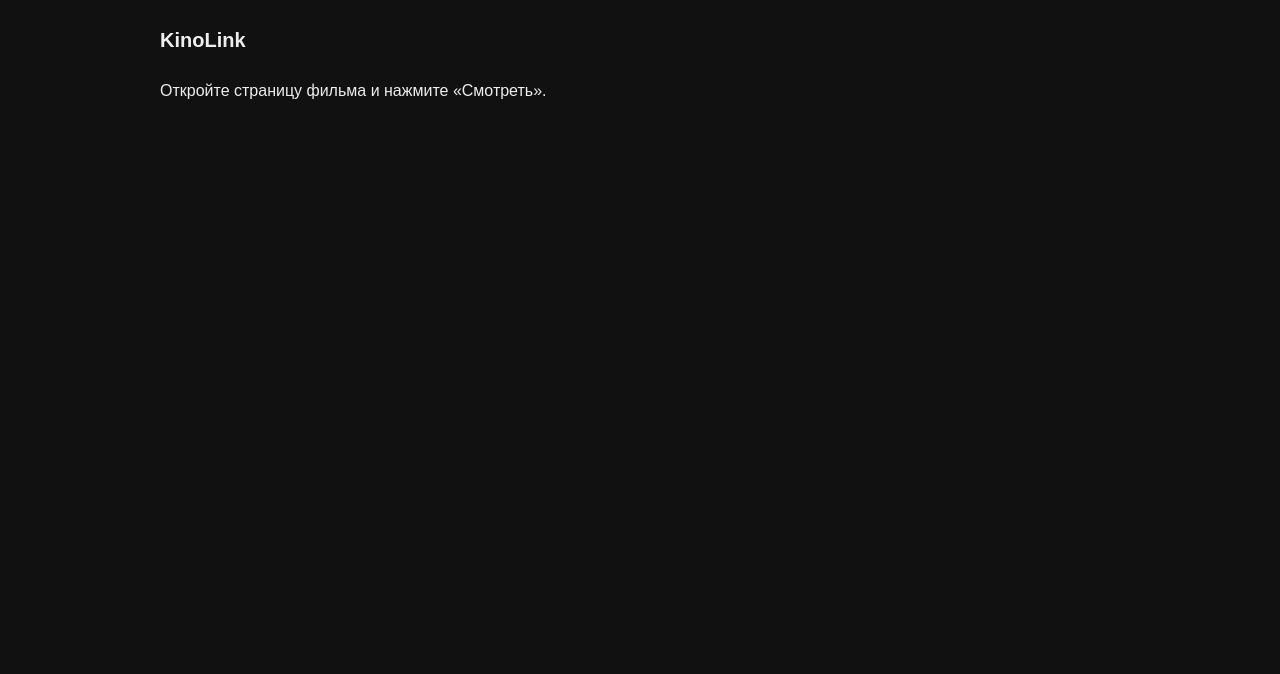
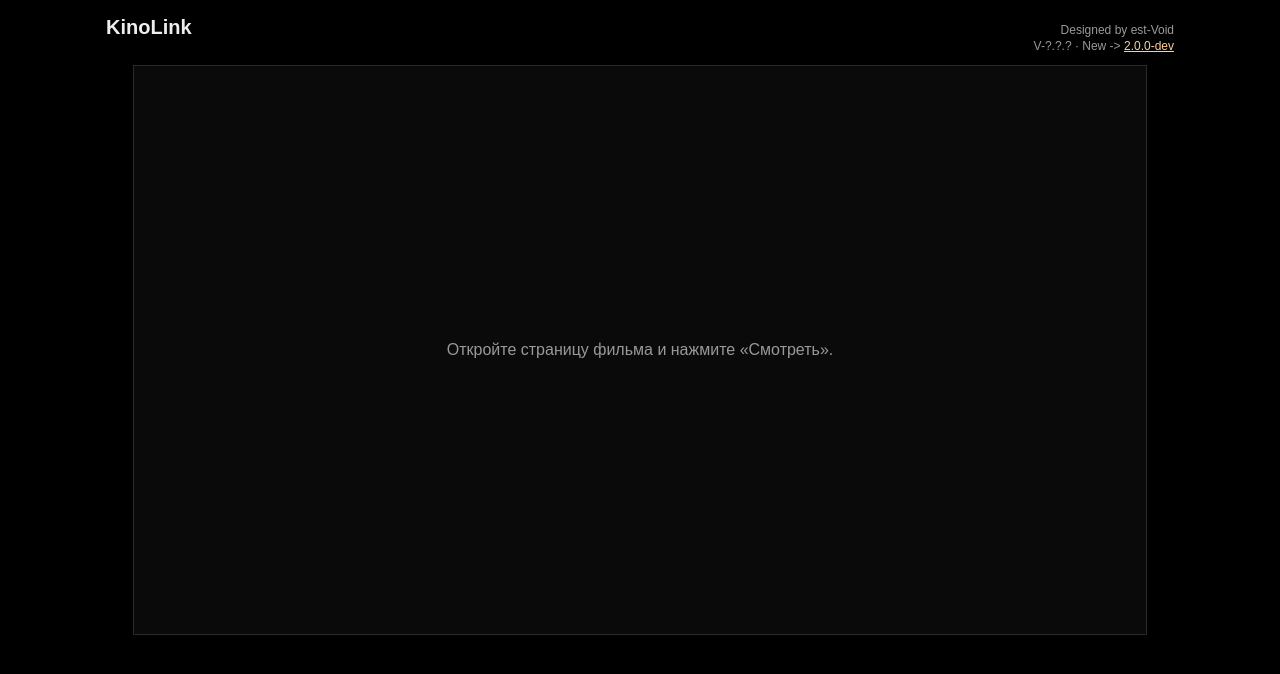
Before and after one commit to Est-Void/KinoLink_by_VOID, a website built with Vite: page web/player/index.html in a window 1280 px wide. Built offline with nearby package versions, Linux system fonts and the light colour scheme.

Commit message:
feat(player): oled theme stub, centered stage, version line with update link

```diff
--- a/web/player/index.html
+++ b/web/player/index.html
@@ -1,5 +1,5 @@
 <!DOCTYPE html>
-<html lang="ru">
+<html lang="ru" data-theme="oled">
 <head>
   <meta charset="UTF-8">
   <meta name="viewport" content="width=device-width, initial-scale=1.0">
@@ -8,10 +8,17 @@
 </head>
 <body>
   <div id="app">
-    <header><h1 id="title">KinoLink</h1></header>
-    <div id="toast" hidden></div>
+    <header id="header">
+      <h1 id="title">KinoLink</h1>
+      <div id="meta">
+        <span id="designed">Designed by est-Void</span>
+        <span id="version"></span>
+      </div>
+    </header>
+    <main id="stage">
+      <div id="frame"><p id="hint">Загрузка…</p></div>
+    </main>
     <div id="sources"></div>
-    <div id="content"><p id="hint">Загрузка…</p></div>
   </div>
   <script type="module" src="/src/main.ts"></script>
 </body>
--- a/web/player/src/main.ts
+++ b/web/player/src/main.ts
@@ -1,5 +1,5 @@
-// Minimal v2 player: title + source buttons + iframe + script-freshness toast.
-// No themes, no history, no decoration — those come later.
+// Minimal v2 player (oled theme): title in the header, centered 16:9 window,
+// sources below, version line top-right. No history, no extra themes yet.
 
 import { parsePlayerQuery } from '../../shared/movie';
 import { VERSION, isOutdated } from '../../shared/version';
@@ -21,29 +21,39 @@ function el<T extends HTMLElement>(id: string): T {
 }
 
 function showHint(text: string): void {
-  el('hint').textContent = text;
+  const frame = el('frame');
+  frame.innerHTML = '';
+  const p = document.createElement('p');
+  p.id = 'hint';
+  p.textContent = text;
+  frame.appendChild(p);
 }
 
-function showToast(installed: string): void {
-  const toast = el('toast');
-  toast.hidden = false;
-  toast.innerHTML = '';
-  const span = document.createElement('span');
-  span.textContent = `Версия скрипта устарела (${installed || 'неизвестно'} → ${VERSION}). `;
-  const link = document.createElement('a');
-  link.href = SCRIPT_UPDATE_URL;
-  link.target = '_blank';
-  link.textContent = 'Обновить скрипт';
-  toast.append(span, link);
+// Always shows the installed script version; when it is older than the
+// player, appends "New -> <required>" linking to the script update.
+function renderVersion(installed: string): void {
+  const version = el('version');
+  version.innerHTML = '';
+  version.append(`V-${installed || '?.?.?'}`);
+  if (isOutdated(installed, VERSION)) {
+    version.classList.add('update');
+    const sep = document.createElement('span');
+    sep.textContent = ' · New -> ';
+    const link = document.createElement('a');
+    link.href = SCRIPT_UPDATE_URL;
+    link.target = '_blank';
+    link.textContent = VERSION;
+    version.append(sep, link);
+  }
 }
 
 function selectSource(source: Source): void {
-  const content = el('content');
-  content.innerHTML = '';
-  const frame = document.createElement('iframe');
-  frame.src = source.iframeUrl;
-  frame.allowFullscreen = true;
-  content.appendChild(frame);
+  const frame = el('frame');
+  frame.innerHTML = '';
+  const iframe = document.createElement('iframe');
+  iframe.src = source.iframeUrl;
+  iframe.allowFullscreen = true;
+  frame.appendChild(iframe);
 }
 
 function renderSources(sources: Source[]): void {
@@ -72,11 +82,11 @@ function renderSources(sources: Source[]): void {
 
 async function init(): Promise<void> {
   const { movie, scriptVersion } = parsePlayerQuery(location.search);
+  renderVersion(scriptVersion);
   if (!movie) {
     showHint('Откройте страницу фильма и нажмите «Смотреть».');
     return;
   }
-  if (isOutdated(scriptVersion, VERSION)) showToast(scriptVersion);
 
   document.title = `${movie.title} | KinoLink`;
   el('title').textContent = movie.title;
--- a/web/player/src/style.css
+++ b/web/player/src/style.css
@@ -1,10 +1,114 @@
-/* Bare functional styles — decoration comes later. */
-body { background: #111; color: #eee; font-family: sans-serif; margin: 0; }
-#app { max-width: 960px; margin: 0 auto; padding: 16px; }
-#title { font-size: 20px; }
-#toast { background: #5a2d00; border: 1px solid #ff9a3c; padding: 10px; margin: 8px 0; }
-#toast a { color: #ffcf99; }
-#sources { display: flex; gap: 8px; flex-wrap: wrap; margin: 12px 0; }
-#sources button { background: #222; color: #eee; border: 1px solid #555; padding: 8px 12px; cursor: pointer; }
-#sources button.selected { border-color: #7a2fd0; }
-#content iframe { width: 100%; aspect-ratio: 16 / 9; border: 0; background: #000; }
+/* KinoLink v2 player styles.
+ * Theme stub: every color goes through variables so themes can be split
+ * into [data-theme="..."] blocks later. Only "oled" exists for now. */
+
+:root,
+[data-theme='oled'] {
+  --bg: #000;
+  --surface: #0a0a0a;
+  --text: #eee;
+  --muted: #999;
+  --accent: #7a2fd0;
+  --border: #2a2a2a;
+  --update-bg: #5a2d00;
+  --update-border: #ff9a3c;
+  --update-link: #ffcf99;
+}
+
+* {
+  box-sizing: border-box;
+}
+
+body {
+  background: var(--bg);
+  color: var(--text);
+  font-family: sans-serif;
+  margin: 0;
+  min-height: 100vh;
+}
+
+#app {
+  max-width: 1100px;
+  margin: 0 auto;
+  padding: 12px 16px 24px;
+}
+
+#header {
+  display: flex;
+  align-items: baseline;
+  justify-content: space-between;
+  gap: 12px;
+  padding: 4px 0 12px;
+}
+
+#title {
+  font-size: 20px;
+  margin: 0;
+  overflow: hidden;
+  text-overflow: ellipsis;
+  white-space: nowrap;
+}
+
+#meta {
+  display: flex;
+  flex-direction: column;
+  align-items: flex-end;
+  gap: 2px;
+  flex-shrink: 0;
+  font-size: 12px;
+  color: var(--muted);
+}
+
+#version.update a {
+  color: var(--update-link);
+}
+
+#stage {
+  display: flex;
+  justify-content: center;
+}
+
+/* Centered 16:9 window, sized like main: fills width, capped by viewport height. */
+#frame {
+  width: min(100%, calc((100vh - 230px) * 16 / 9));
+  aspect-ratio: 16 / 9;
+  background: var(--surface);
+  border: 1px solid var(--border);
+  display: flex;
+  align-items: center;
+  justify-content: center;
+}
+
+#frame iframe {
+  width: 100%;
+  height: 100%;
+  border: 0;
+  background: #000;
+}
+
+#hint {
+  color: var(--muted);
+  padding: 0 16px;
+  text-align: center;
+}
+
+#sources {
+  display: flex;
+  gap: 8px;
+  flex-wrap: wrap;
+  justify-content: center;
+  margin-top: 12px;
+}
+
+#sources button {
+  background: var(--surface);
+  color: var(--text);
+  border: 1px solid var(--border);
+  padding: 8px 14px;
+  cursor: pointer;
+  font-size: 14px;
+}
+
+#sources button.selected {
+  border-color: var(--accent);
+}
```
